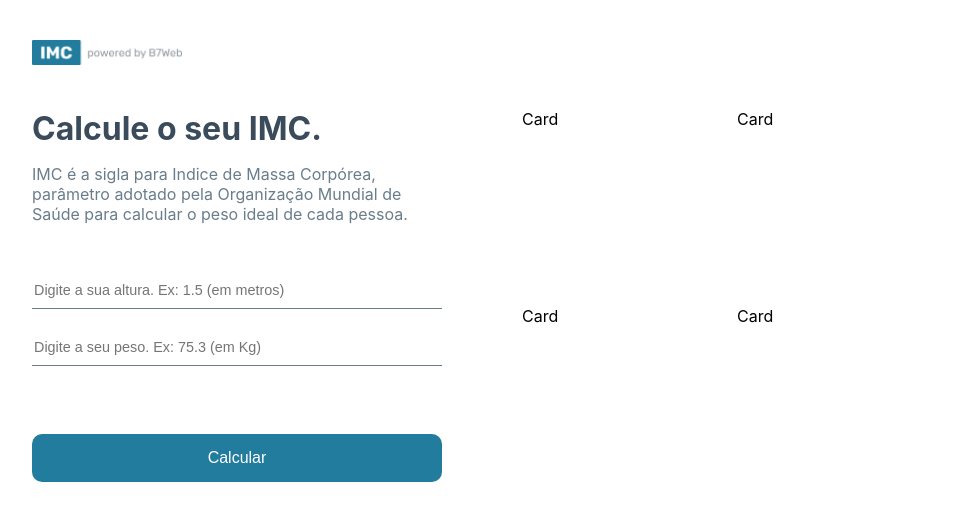
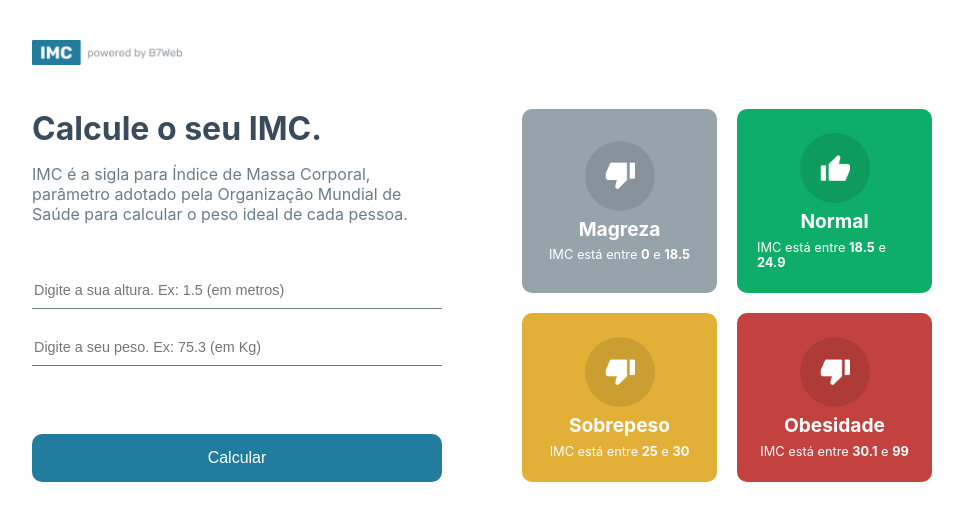
Before and after one commit to Maiquinho/bmi-calculator, a React (Vite) app: page / in a window 1280 px wide. Shown: the top 520 px of the page, without its empty margins (158-1121 px from the left). Built offline with nearby package versions, Linux system fonts and the light colour scheme.

Commit message:
feat: card styles

```diff
--- a/src/App.tsx
+++ b/src/App.tsx
@@ -12,7 +12,7 @@ export default function App() {
       <div className={styles.container}>
         <div className={styles.column}>
           <h1>Calcule o seu IMC.</h1>
-          <p>IMC é a sigla para Indice de Massa Corpórea, parâmetro adotado pela Organização Mundial de Saúde para calcular o peso ideal de cada pessoa.</p>
+          <p>IMC é a sigla para Índice de Massa Corporal, parâmetro adotado pela Organização Mundial de Saúde para calcular o peso ideal de cada pessoa.</p>
 
          <Form />
         </div>
--- a/src/components/Card/index.tsx
+++ b/src/components/Card/index.tsx
@@ -1,5 +1,7 @@
 import { bmiLevel } from '../../helpers/bmi';
 import styles from './styles.module.css';
+import upImage from '../../assets/up.png';
+import downImage from '../../assets/down.png';
 
 
 interface CardProps {
@@ -9,6 +11,16 @@ interface CardProps {
 
 export function Card({ item }: CardProps){
     return(
-        <div>Card</div>
+        <div className={styles.card} style={{ backgroundColor: item.color }}>
+            <div className={styles.cardIcon}>
+                <img src={item.icon === 'up' ? upImage : downImage } width={30} alt="BMI icon" />
+            </div>
+            <div className={styles.cardTitle}>
+                {item.title}
+            </div>
+            <div className={styles.cardInfo}>
+                IMC está entre <strong>{item.bmi[0]}</strong> e <strong>{item.bmi[1]}</strong>
+            </div>
+        </div>
     )
 }
--- a/src/components/Card/styles.module.css
+++ b/src/components/Card/styles.module.css
@@ -0,0 +1,36 @@
+.card {
+    flex: 1;
+    display: flex;
+    flex-direction: column;
+    justify-content: center;
+    align-items: center;
+
+    color: var(--white-color);
+
+    border-radius: 10px;
+    padding: 20px;
+}
+
+.cardIcon {
+    width: 70px;
+    height: 70px;
+
+    border-radius: 50%;
+    background-color: rgba(0, 0, 0, .1);
+
+    display: flex;
+    justify-content: center;
+    align-items: center;
+}
+
+.cardTitle {
+    font-size: 1.2rem;
+    font-weight: bold;
+
+    margin-top: .4rem;
+}
+
+.cardInfo {
+    font-size: .8rem;
+    margin-top: .4rem;
+}
```
